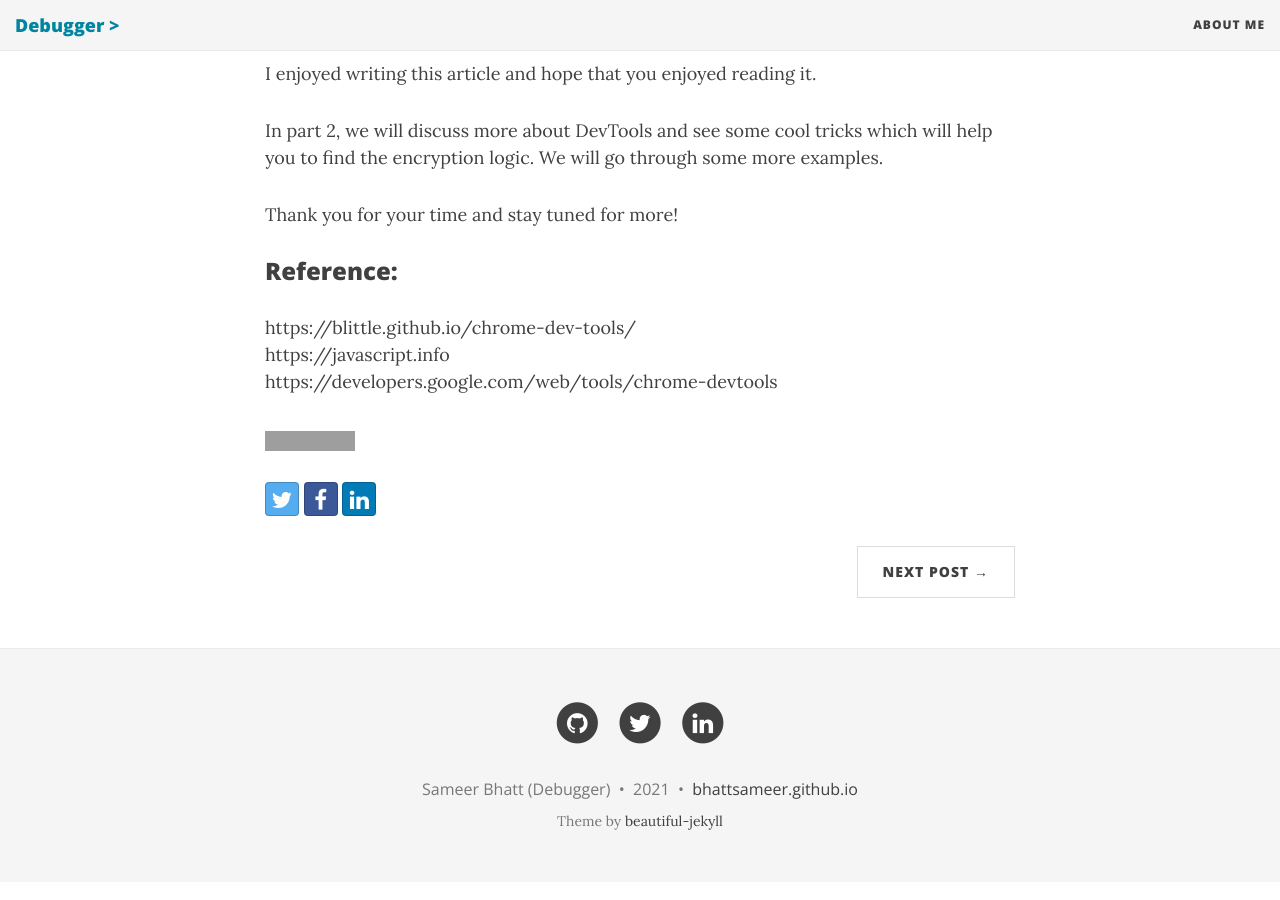
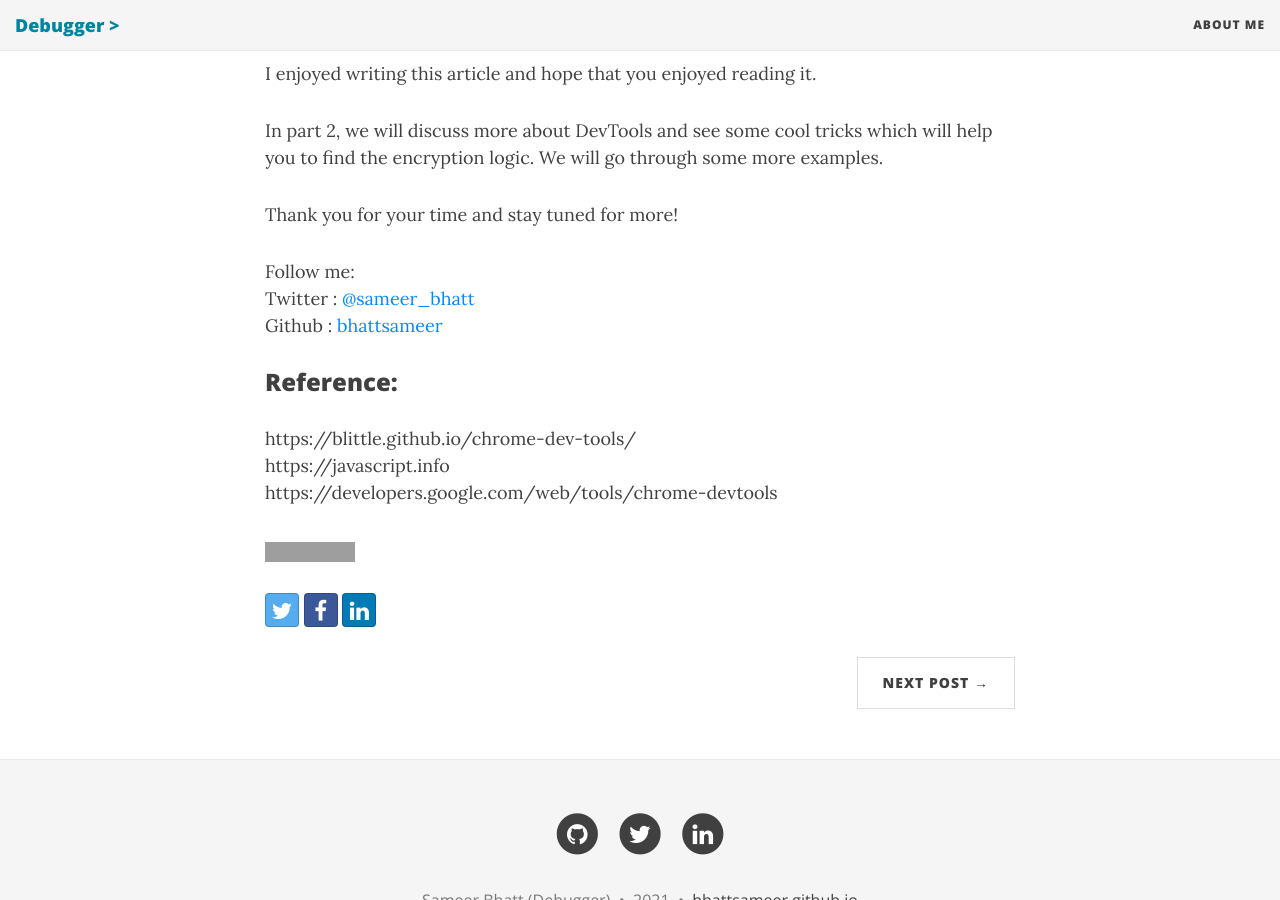
Before and after one commit to bhattsameer/bhattsameer.github.io, a Jekyll site: the page built from _posts/2021/2021-01-01-client-side-encryption-bypass-part-1.markdown, in a window 1280 px wide and 900 px high, scrolled down 25374 px. Built offline with Jekyll 4.4.1, drawn with Linux system fonts in a browser that asks for light colours; nearby versions of some CDN libraries; grey boxes are pictures that could not be loaded.

Commit message:
Update 2021-01-01-client-side-encryption-bypass-part-1.markdown

```diff
--- a/_posts/2021/2021-01-01-client-side-encryption-bypass-part-1.markdown
+++ b/_posts/2021/2021-01-01-client-side-encryption-bypass-part-1.markdown
@@ -405,6 +405,10 @@ Sometimes they may use multiple encryption techniques on the same piece of data,
 
    Thank you for your time and stay tuned for more!
 
+   Follow me:
+   Twitter : [@sameer_bhatt](https://twitter.com/sameer_bhatt5)
+   Github  : [bhattsameer](https://github.com/bhattsameer)
+
 ### Reference:
 
    https://blittle.github.io/chrome-dev-tools/
```
